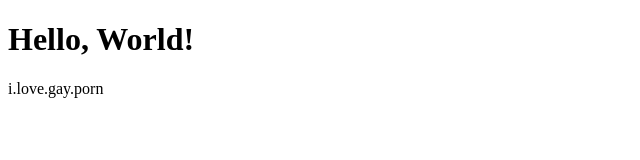
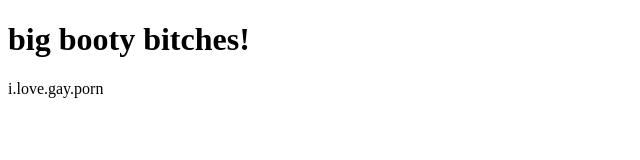
Before and after one commit to soggy-waffles-6900/Forks-Enthusiast.com, a plain HTML site: page index.html in a window 1280 px wide. Shown: the whole page, without its empty margins (0-640 px from the left). Drawn offline with Linux system fonts and the light colour scheme.

Commit message:
Update index.html

```diff
--- a/index.html
+++ b/index.html
@@ -4,7 +4,7 @@
     <title>My Web Page</title>
 </head>
 <body>
-    <h1>Hello, World!</h1>
+    <h1>big booty bitches!</h1>
     <p>i.love.gay.porn</p>
 </body>
 </html>
```
